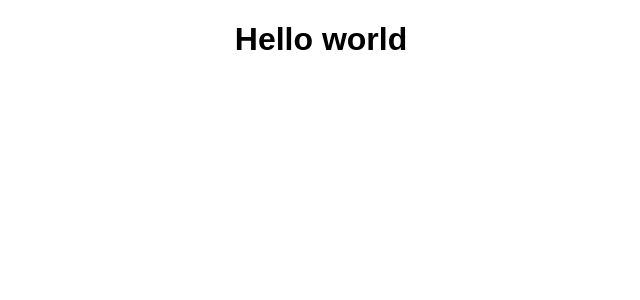
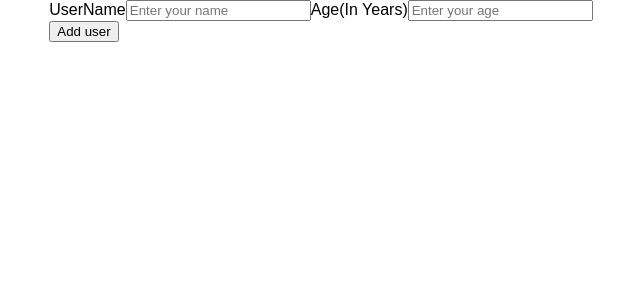
Before and after one commit to AmolShelke2/React-challenge-practice-project, a React (Create React App) app: page / in a window 1280 px wide. Shown: the top 300 px of the page, without its empty margins (319-959 px from the left). Built offline with nearby package versions, Linux system fonts and the light colour scheme.

Commit message:
Added addUser component

```diff
--- a/src/App.js
+++ b/src/App.js
@@ -1,7 +1,9 @@
 import React from 'react';
 
+import AddUser from './components/users/AddUser';
+
 function App() {
-  return <h1>Hello world</h1>;
+  return <AddUser />;
 }
 
 export default App;
--- /dev/null
+++ b/src/components/users/AddUser.js
@@ -0,0 +1,22 @@
+import React from 'react';
+
+const AddUser = () => {
+  const addUserHandler = e => {
+    e.preventDefault();
+  };
+
+  return (
+    <form className="form-control" onSubmit={addUserHandler}>
+      <div className="form-inputs">
+        <label htmlFor="username">UserName</label>
+        <input placeholder="Enter your name" id="username" />
+
+        <label htmlFor="userAge">Age(In Years)</label>
+        <input type="number" placeholder="Enter your age" id="userAge" />
+      </div>
+      <button type="submit">Add user</button>
+    </form>
+  );
+};
+
+export default AddUser;
```
